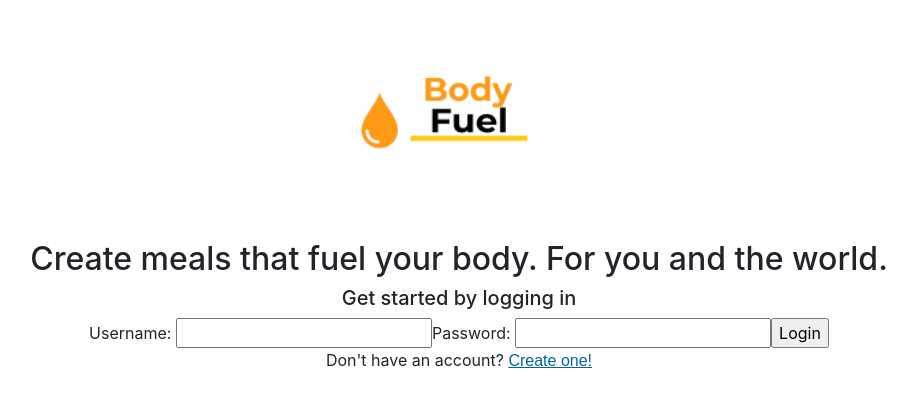
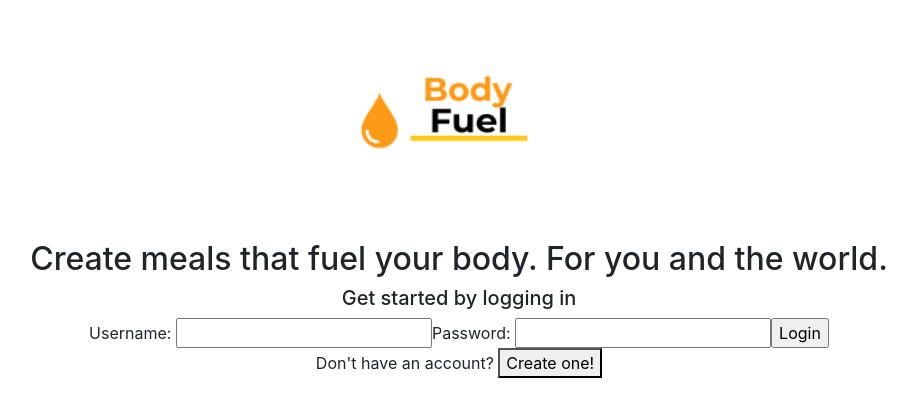
Before and after one commit to arvinf07/body-fuel-react, a React (Create React App) app: page / in a window 1280 px wide. Shown: the top 416 px of the page, without its empty margins (181-1098 px from the left). Built offline with nearby package versions, Linux system fonts and the light colour scheme.

Commit message:
added styling to table, got something to finally display

```diff
--- a/src/App.css
+++ b/src/App.css
@@ -7,14 +7,18 @@
   pointer-events: none;
 }
 
-button {
-  background: none!important;
-  border: none;
-  padding: 0!important;
-  /*optional*/
-  font-family: arial, sans-serif;
-  /*input has OS specific font-family*/
-  color: #069;
-  text-decoration: underline;
-  cursor: pointer;
+table, th, td {
+  border: 1px solid black;
+  border-collapse: collapse;
+  /* visibility: hidden; */
 }
+
+table {
+  border-spacing: 5px;
+  margin-left: auto;
+  margin-right: auto;
+}
+
+th, td {
+  padding: 15px;
+}
--- a/src/components/AddButton.js
+++ b/src/components/AddButton.js
@@ -2,8 +2,8 @@
 
 export default function AddButton({name}){
   return(
-    <div className={name}>
+    <td>
       <button class="btn btn-primary btn-sm" type="button">Add Food ++</button>
-    </div>
+    </td>
   )
 }
--- a/src/containers/FoodTable.js
+++ b/src/containers/FoodTable.js
@@ -5,8 +5,7 @@ import MealContainer from './MealContainer'
 export default function FoodTable({meals}){
 
   const renderMeals = (meals = []) => {
-    console.log(meals)
-    return meals.map( (meal) => <MealContainer props={meal} /> )
+    return meals.map( (meal) => <MealContainer meal={meal} /> )
   }
 
   return(
--- a/src/containers/MealContainer.js
+++ b/src/containers/MealContainer.js
@@ -1,16 +1,19 @@
 import AddButton from '../components/AddButton'
 import FoodRow from '../components/FoodRow'
 
-const renderMealFoods = ( (mealFoods) => {
-  return mealFoods.map( (mealFood) => <FoodRow foodData={mealFood}/> )
-})
 
 
-export default function MealContainer({name, mealFoods}){
+export default function MealContainer({meal}){
+  const {name, mealFoods} = meal
 
+
+  const renderMealFoods = ( (mealFoods = []) => {
+    return mealFoods.map( (mealFood) => <FoodRow foodData={mealFood}/> )
+  })
 
   return(
     <tr className={name}>
+      <th>{name}</th>
       {renderMealFoods(mealFoods)}
       <AddButton mealName={name} />
     </tr>
```
